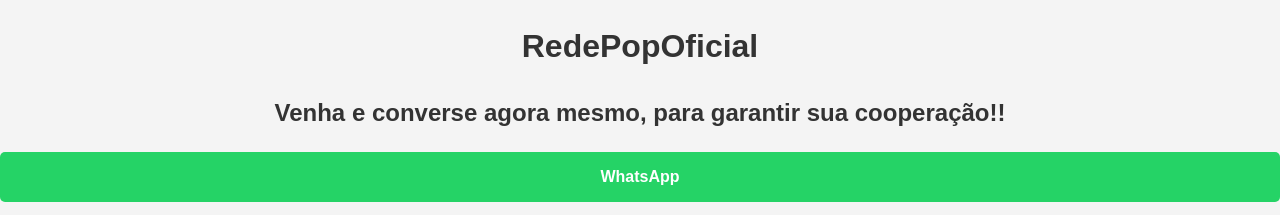
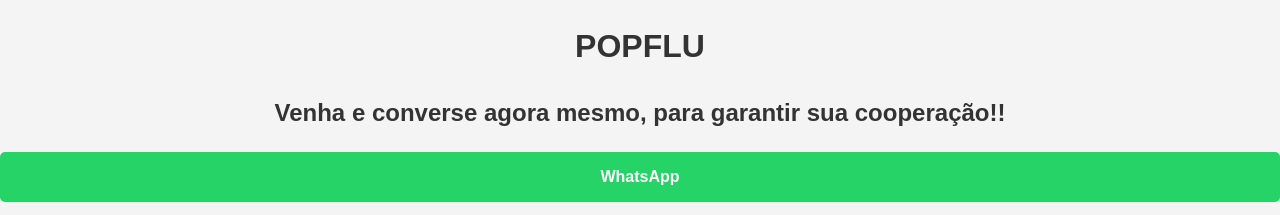
Before and after one commit to redepop-official/bonus, a plain HTML site: page index.html in a window 1280 px wide. Shown: the top 215 px of the page. Drawn offline with Linux system fonts and the light colour scheme.

Commit message:
Update index.html

```diff
--- a/index.html
+++ b/index.html
@@ -56,7 +56,7 @@
 
 <header>
 
-    <h1>RedePopOficial</h1>
+    <h1>POPFLU</h1>
 </header>
 
 <div class="container">
```
